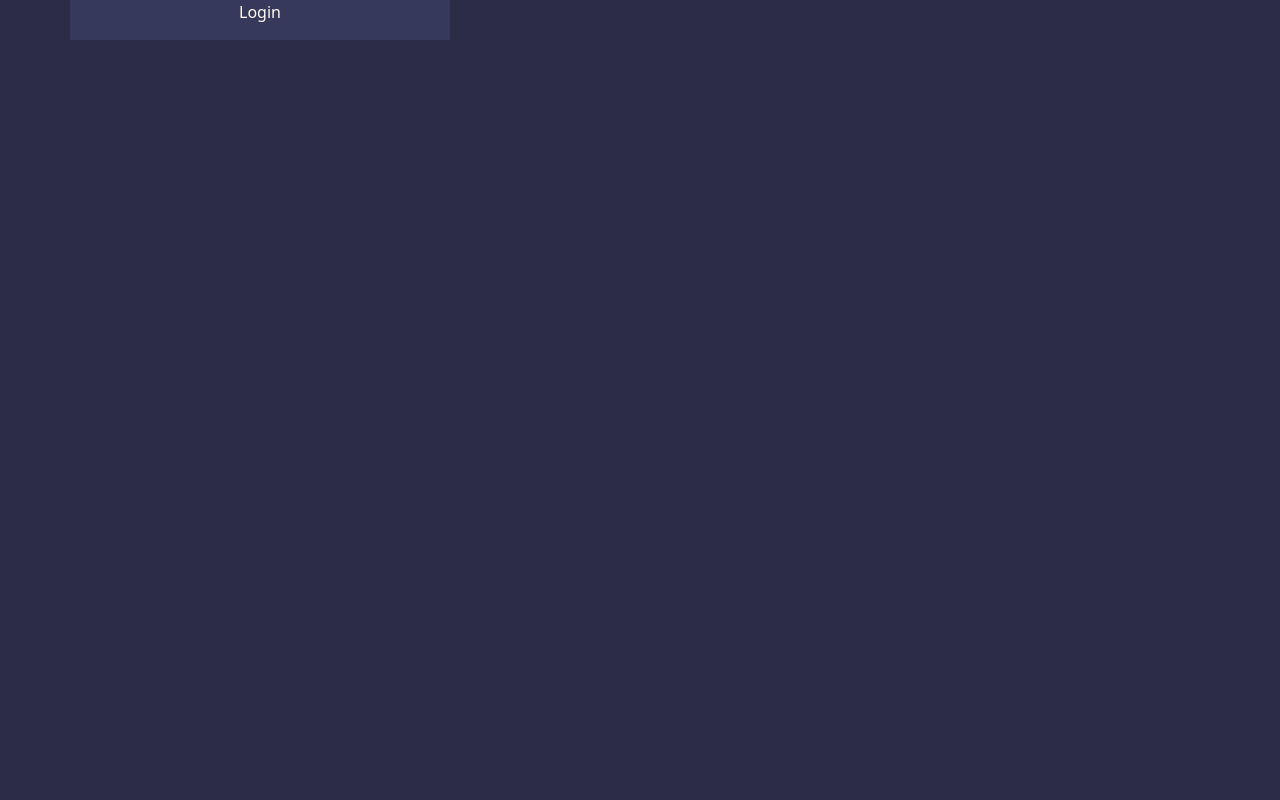
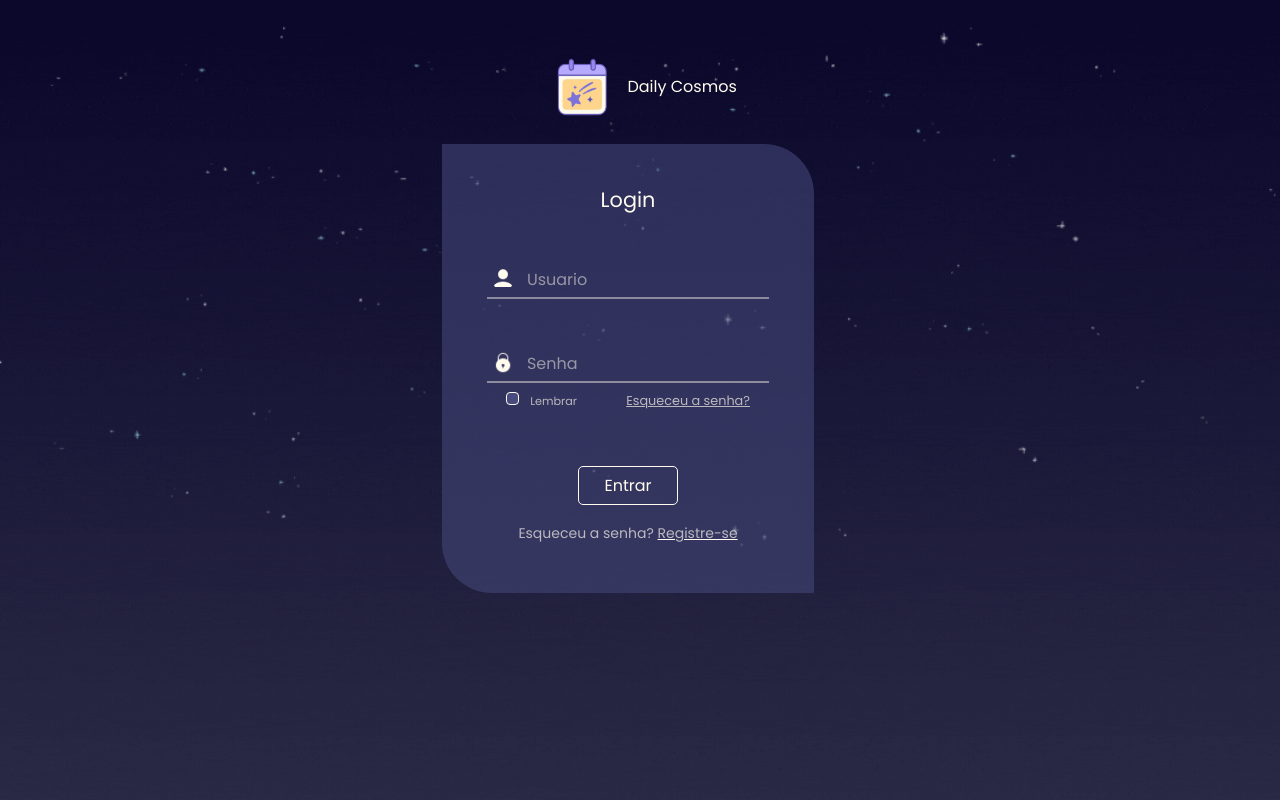
Before and after one commit to mellygomes/planetarium-calendar, a Flask app: page /login in a window 1280 px wide. Run offline with Flask 3, Linux system fonts and the light colour scheme.

Commit message:
feat(login): implementa layout da tela de login

```diff
--- a/static/style/style-all.css
+++ b/static/style/style-all.css
@@ -4,3 +4,8 @@ body {
     background-color: #2C2C46;
     color: #FFFBEF;
 }
+
+.logo {
+    width: 5rem;
+    height: 5rem;
+}
--- a/static/style/style-login.css
+++ b/static/style/style-login.css
@@ -1,12 +1,146 @@
+@import url('https://fonts.googleapis.com/css2?family=Roboto:wght@400;700&display=swap');
+@import url('https://fonts.googleapis.com/css2?family=Poppins:ital,wght@0,100;0,200;0,300;0,400;0,500;0,600;0,700;0,800;0,900;1,100;1,200;1,300;1,400;1,500;1,600;1,700;1,800;1,900&display=swap');
+
+body {
+    font-family: 'Poppins', sans-serif;
+}
+
 .background-stars-gif {
-    background-image: url('/static/images/background-stars-gif.gif');
-    opacity: 0.4;
+    background-image: url('/static/images/stars-background.gif');
     background-size: cover;
-    width: 400;
-    height: 300;
+    background-position: center;
+    background-repeat: no-repeat;
+    position: fixed;
+    top: 0;
+    left: 0;
+    width: 100%;
+    height: 100%;
+    z-index: -1; /* fica atrás do conteúdo */
+    opacity: 0.8;
+}
+
+.login-icon {
+    width: 1.5rem;
+    height: 1.4rem;
+    padding: 0;
 }
 
 .login-box {
-    background-color: #484b7e66;
-    height: 300;
+    background-color: #484b7e8d;
+    border-radius: 0px 50px 0px 50px;
 }
+
+.login-title {
+    font-size: 1.3rem;
+}
+
+.login-text-field {
+    display: flex;
+    flex-direction: row;
+    width: 85%;
+    border-bottom: 2px solid #fffbef71;
+    margin-left: auto;
+    margin-right: auto;
+}
+
+input::placeholder {
+    color: #FFFBEF;
+    opacity: 0.5; /* For Firefox */
+}
+/* For Edge */
+::-ms-input-placeholder {
+    color: #fffbef8b;
+}
+/* For Chrome, Safari, Opera */
+::-webkit-input-placeholder {
+    color: #fffbef8b;
+}
+
+/* Remove animations and transitions */
+input, textarea {
+    transition: none;
+    animation: none;
+}
+
+/* Optional: Customize focus styles without animation */
+input:focus, textarea:focus {
+    outline: 0.1px solid #484b7e00; /* Example focus style*/
+    outline-offset: 1px;
+}
+
+input[type="password"]:focus {
+    border-color: #fffbef8b;
+}
+
+.input-usuario {
+    color: #FFFBEF;
+    background-color: #484b7e00;
+    border: none;
+    width: 80%;
+}
+
+.input-senha {
+    color: #FFFBEF;
+    background-color: #484b7e00;
+    border: none;
+    width: 90%;
+}
+
+.login-checkbox-field {
+    align-items: first baseline;
+    font-size: 0.8rem;
+    color: #fffbefaa;
+    width: 77%;
+    display: flex;
+    justify-content: space-between;
+}
+
+.login-checkbox {
+    appearance: none;
+    -webkit-appearance: none;
+    -moz-appearance: none;
+
+    width: 0.8rem;
+    height: 0.8rem;
+    border: 0.5px solid #FFFBEF;
+    background-color: #484b7e;
+    border-radius: 4px;
+    cursor: pointer;
+    position: relative;
+    margin-right: 0.5rem;
+}
+
+.login-checkbox:checked::after {
+    content: "";
+    position: absolute;
+    width: 4px;
+    height: 7px;
+    border: 3px solid #FFFBEF;
+    border-width: 0 2px 2px 0;
+    transform: rotate(40deg);
+    top: 0.5px;
+    left: 3px;
+}
+
+.login-text-help {
+    color: #fffbefaa;
+}
+
+.login-text-help a {
+    color: #fffbefaa;
+    text-decoration: underline #FFFBEF 0.3px;
+}
+
+.login-btn {
+    color: #FFFBEF;
+    border-radius: 5px;
+    border: 1px solid #FFFBEF;
+    padding: 0.4rem 1.6rem;
+    background-color: #484b7e00;
+    stroke: none;
+}
+
+.login-btn:hover {
+  background-color: #FFFBEF;
+  color: #484b7e;
+}
--- a/templates/login.html
+++ b/templates/login.html
@@ -12,13 +12,51 @@
     <link rel="stylesheet" href="{{ url_for('static', filename='style/style-login.css') }}">
 </head>
 <body>
-    <div class="container">
-        <div class="row">
-            <div class="background-stars-gif"></div>
+    <div class="background-stars-gif"></div>
+
+    <div class="container justify-content-md-center">
+
+     <div class="row text-center">
+        <div class="col-12 mt-5 mb-3 text-center">
+            <img src="{{ url_for('static', filename='icons/daily-cosmos-logo.png') }}" alt="Logo do site Daily Cosmos" class="logo d-inline">
+            <p class=" d-inline"> Daily Cosmos </p>
+        </div>
+
+        <div class="row justify-content-md-center">
             <div class="col-4 login-box">
-                <p class="text-center">Login </p>
+                <p class="text-center p-4 mt-3 login-title">Login</p>
+
+                <form action="">
+                <div class="container justify-content-md-center p-2">
+                    <div class="row login-text-field p-1">
+                        <img src="{{ url_for('static', filename='icons/login-icons/usuario.png') }}" alt="ícone" class="login-icon">
+                        <input type="text" placeholder="Usuario" name="usuario" id="usuario" class="input-usuario">
+                    </div>
+
+                    <div class="row login-text-field p-1 mt-5">
+                        <img src="{{ url_for('static', filename='icons/login-icons/cadeado.png') }}" alt="ícone" class="login-icon">
+                        <input type="password" placeholder="Senha" name="senha" id="senha" class="input-senha">
+                        <!-- <img src="{{ url_for('static', filename='icons/login-icons/ocultar.png') }}" alt="Logo do site Daily Cosmos" class="login-icon"> -->
+                    </div>
+                </div>
+
+                <div class="container login-checkbox-field">
+                    <div>
+                        <input type="checkbox" name="lembrar" id="lembrar" class="login-checkbox">
+                        <label for="lembrar"><small>Lembrar</small></label>
+                    </div>
+                    <a href="http://127.0.0.1:5000/login?" class="login-text-help">Esqueceu a senha?</a>
+                </div>
+
+                <div class="d-flex flex-column align-items-center p-5 mt-2">
+                    <button class="login-btn">Entrar</button>
+                    <span class="login-text-help mt-3"><small>Esqueceu a senha? <a href="">Registre-se</a></small></span>
+                </div>
+
+            </form>
             </div>
         </div>
+    </div>
     </div>
 
 </body>
```
Also changed, not shown: README.md, static/icons/daily-cosmos-logo.png (added), static/icons/favicon.ico, static/icons/login-icons/cadeado.png (added), static/icons/login-icons/ocultar.png (added), static/icons/login-icons/usuario.png (added), static/images/background-stars-gif.gif (deleted), static/images/gif.gif (deleted), static/images/stars-background.gif (added).
